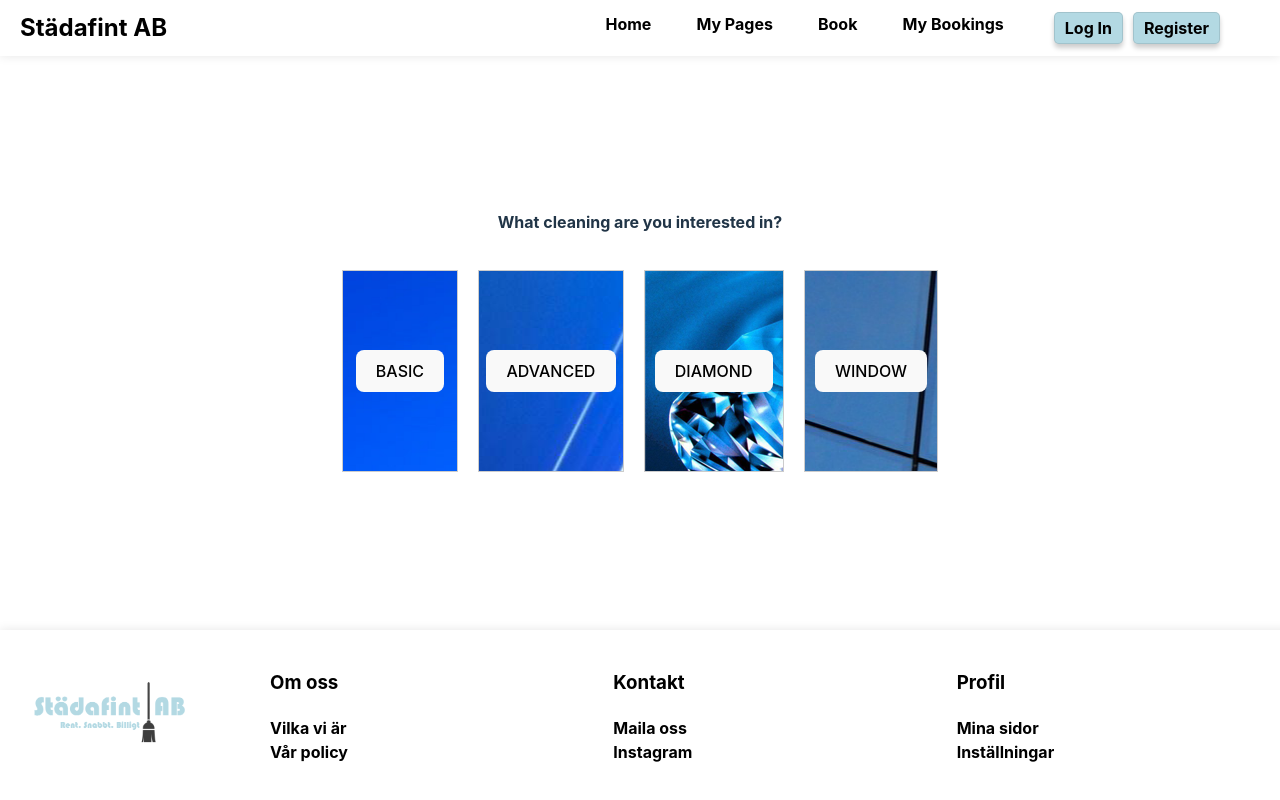
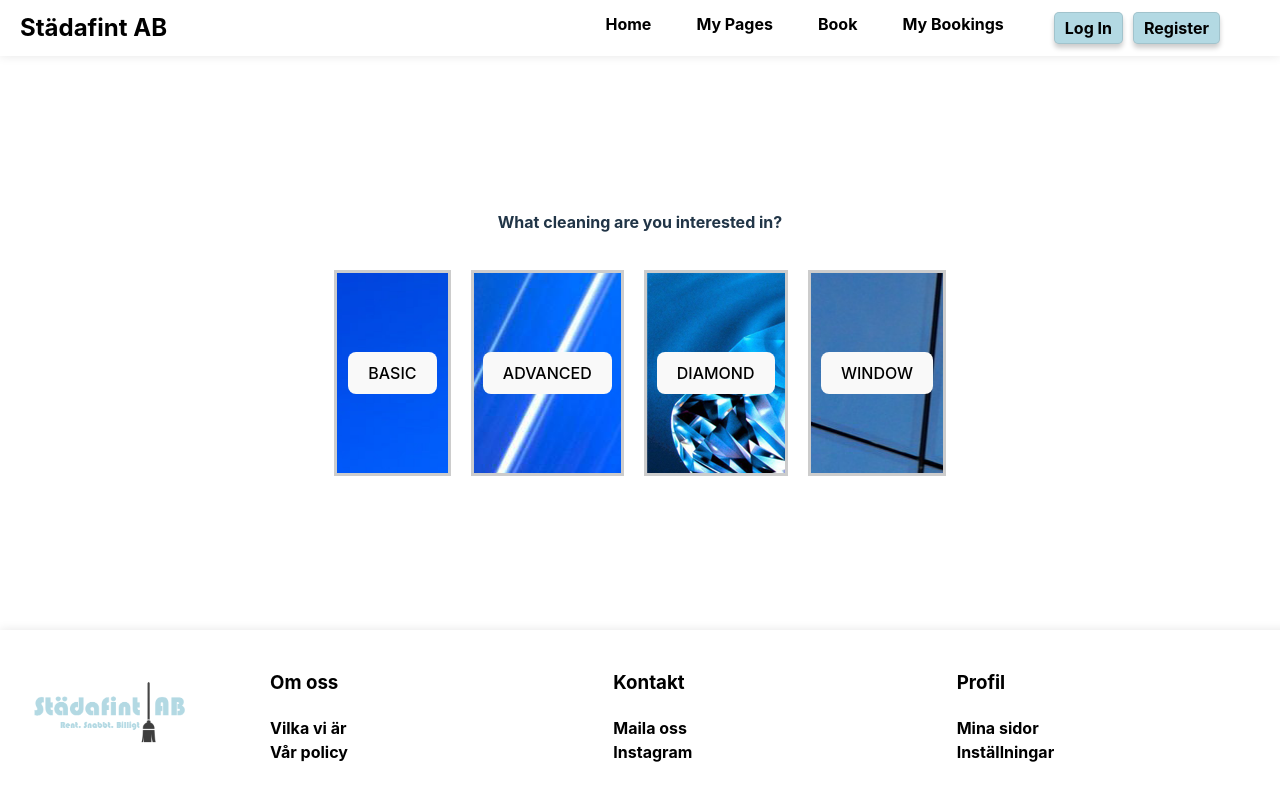
Before and after one commit to natischmidt/CleanCodeFrontend, a React (Vite) app: page /CustomerBooking in a window 1280 px wide. Built offline with nearby package versions, Linux system fonts and the light colour scheme.

Commit message:
- tillägg till bilder. /Ola

```diff
--- a/src/components/CustomerComponents/addCustomerBookingOption.tsx
+++ b/src/components/CustomerComponents/addCustomerBookingOption.tsx
@@ -391,7 +391,7 @@ const styles: { [key: string]: React.CSSProperties } = {
         display: 'flex',
         width: '20%',
         height: '180px',
-        border: '1px solid #ccc',
+        border: '3px solid #ccc',
         padding: '10px',
         margin: '10px',
         justifyContent: 'center',
```
Also changed, not shown: src/assets/advanced.png.
